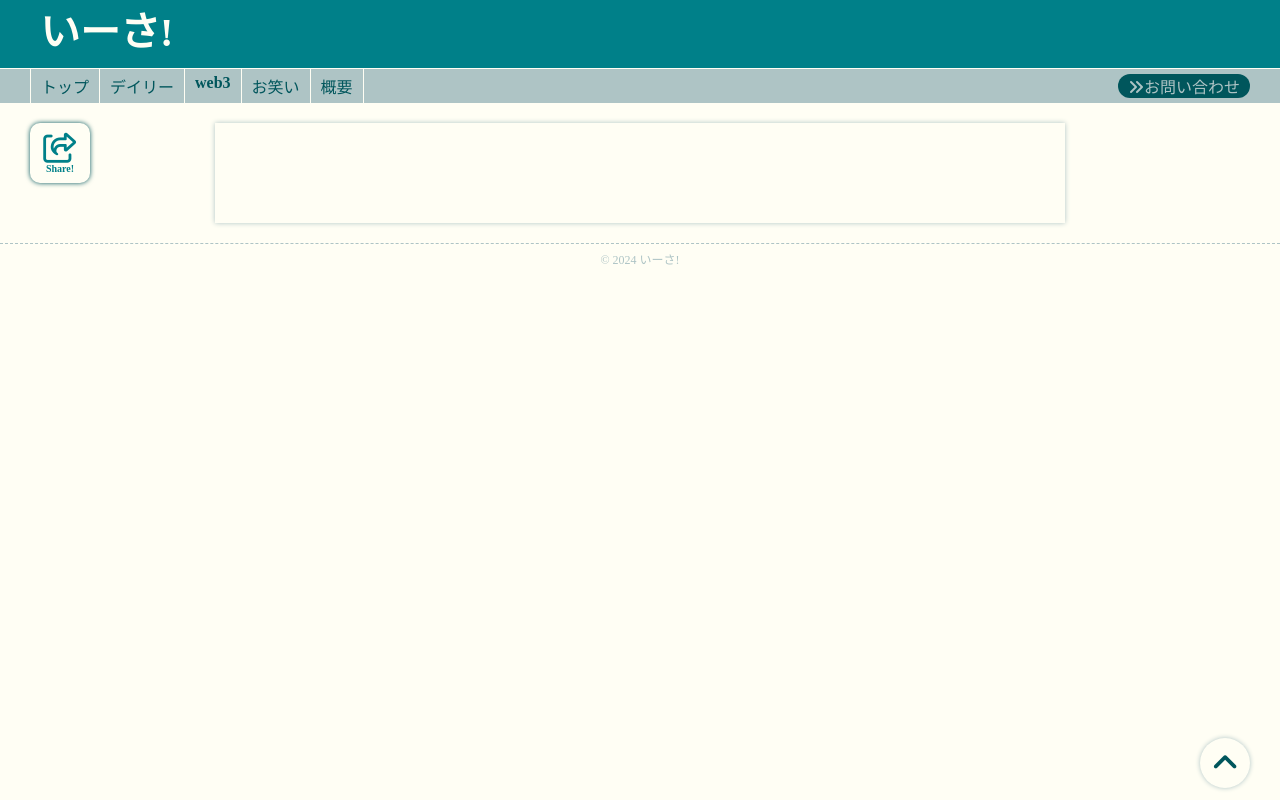
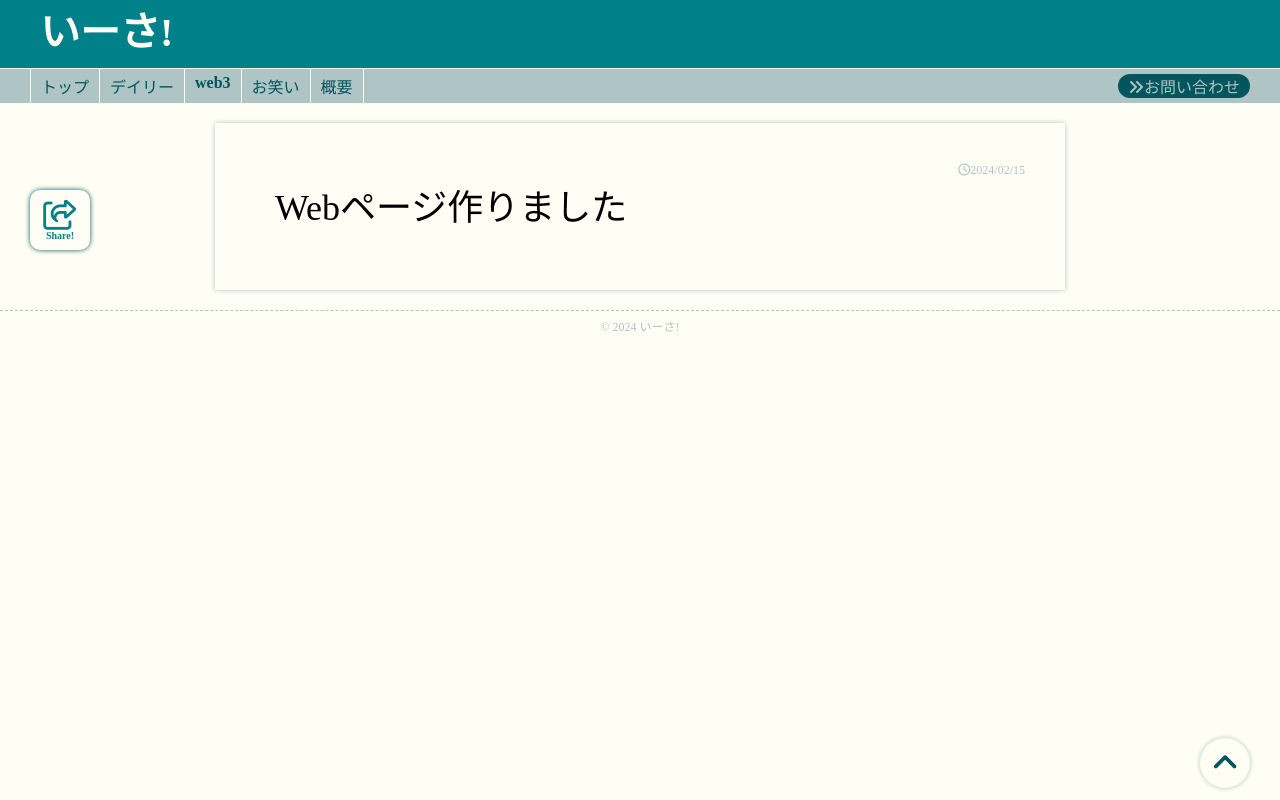
Before and after one commit to aowheel/iisa1, a plain HTML site: page index.html in a window 1280 px wide. Drawn offline with Linux system fonts and the light colour scheme; a web font is replaced by a local one.

Commit message:
20240215

```diff
--- a/index.html
+++ b/index.html
@@ -43,9 +43,9 @@
 
         <div class="box3">
             <article class="article">
-                <h2></h2>
+                <div class="time"><time datetime="2024-02-15"><i class="fa-regular fa-clock"></i>2024/02/15</time></div>
 
-                <p></p>
+                <h2>Webページ作りました</h2>
 
                 <p></p>
             </article>
--- a/style.css
+++ b/style.css
@@ -84,6 +84,11 @@ body, body *, body * ::before, body * ::after {
 /* box3 */
 .box3 {
     position: relative;
+}
+.time {
+    text-align: end;
+    font-size: 1.2rem;
+    color: rgb(174, 196, 197);
 }
 .article {
     width: 85rem;
```
